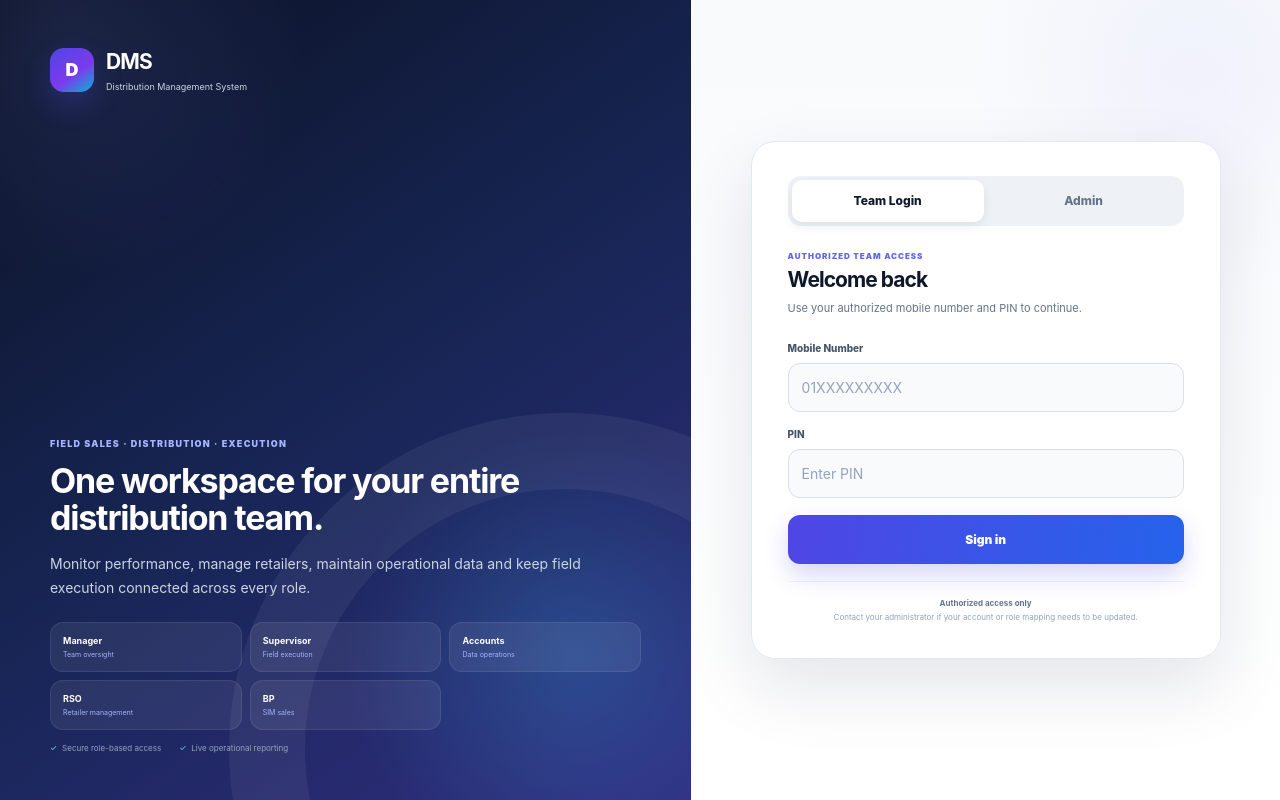
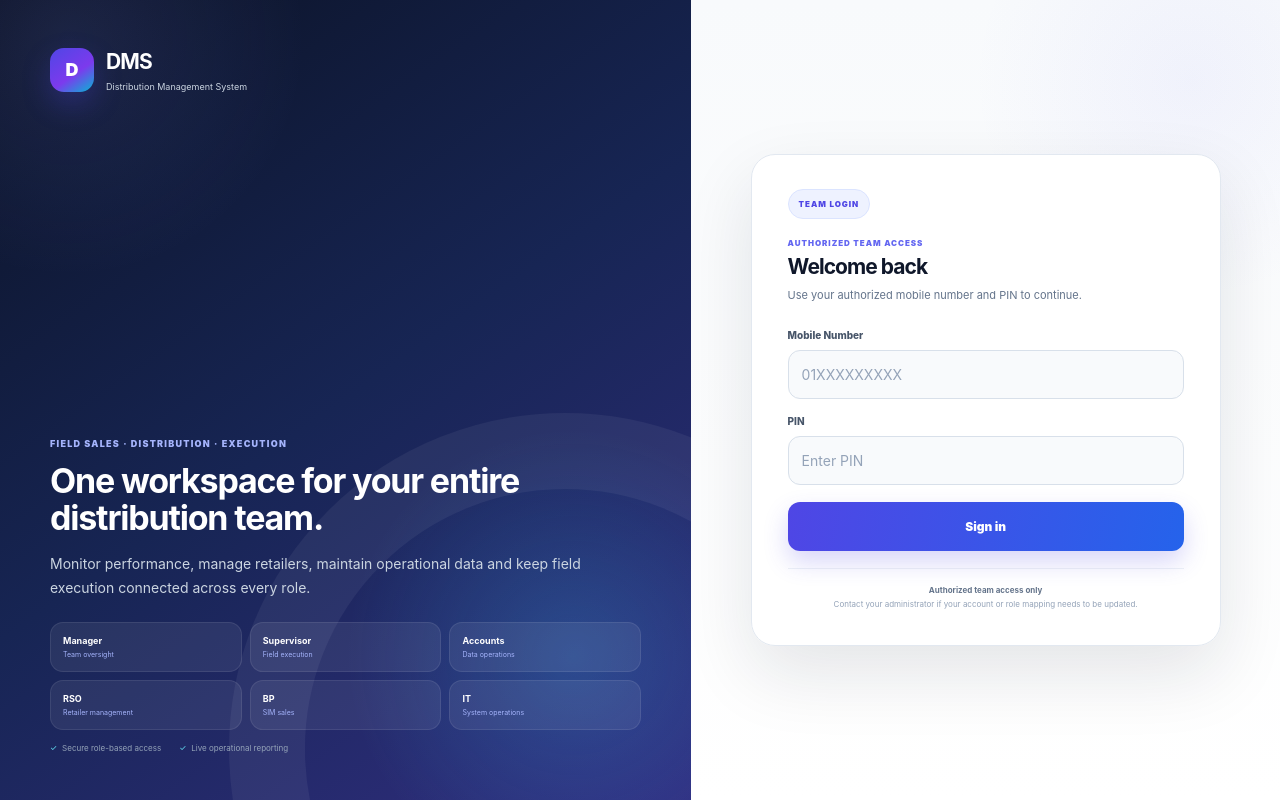
Before and after one commit to sumonarafindms/dms-project, a Next.js app: page /login in a window 1280 px wide. Built offline with nearby package versions, Linux system fonts and the light colour scheme; no server answers.

Commit message:
Fix public team login and private admin access

```diff
--- a/app/login/page.tsx
+++ b/app/login/page.tsx
@@ -1,74 +1,183 @@
 "use client";
-import {FormEvent,useState} from "react";
-import {useRouter} from "next/navigation";
 
-export default function Login(){
- const [admin,setAdmin]=useState(false),[error,setError]=useState(""),[busy,setBusy]=useState(false),router=useRouter();
+import { FormEvent, useState } from "react";
+import { useRouter } from "next/navigation";
 
- async function submit(e:FormEvent<HTMLFormElement>){
-  e.preventDefault();setBusy(true);setError("");
-  const f=new FormData(e.currentTarget);
-  try{
-   const res=await fetch("/api/auth/login",{method:"POST",headers:{"content-type":"application/json"},body:JSON.stringify({identifier:f.get("identifier"),credential:f.get("credential"),admin})});
-   const d=await res.json();setBusy(false);
-   if(!res.ok)return setError(d.error||"Sign in failed");
-   router.replace(d.redirect);router.refresh();
-  }catch{
-   setBusy(false);setError("Unable to reach the sign-in service. Please try again.");
+export default function Login() {
+  const [error, setError] = useState("");
+  const [busy, setBusy] = useState(false);
+  const router = useRouter();
+
+  async function submit(e: FormEvent<HTMLFormElement>) {
+    e.preventDefault();
+    setBusy(true);
+    setError("");
+
+    const f = new FormData(e.currentTarget);
+
+    try {
+      const res = await fetch("/api/auth/login", {
+        method: "POST",
+        headers: { "content-type": "application/json" },
+        body: JSON.stringify({
+          identifier: f.get("identifier"),
+          credential: f.get("credential"),
+          admin: false,
+        }),
+      });
+
+      const d = await res.json();
+      setBusy(false);
+
+      if (!res.ok) {
+        return setError(d.error || "Sign in failed");
+      }
+
+      router.replace(d.redirect);
+      router.refresh();
+    } catch {
+      setBusy(false);
+      setError(
+        "Unable to reach the sign-in service. Please try again."
+      );
     }
   }
 
- return <main className="auth-v54">
+  return (
+    <main className="auth-v54">
       <section className="auth-v54-brand">
         <div className="auth-v54-brand-top">
           <div className="auth-v54-logo">D</div>
-    <div><strong>DMS</strong><span>Distribution Management System</span></div>
-   </div>
-   <div className="auth-v54-copy">
-    <span className="auth-v54-kicker">FIELD SALES · DISTRIBUTION · EXECUTION</span>
-    <h1>One workspace for your entire distribution team.</h1>
-    <p>Monitor performance, manage retailers, maintain operational data and keep field execution connected across every role.</p>
-    <div className="auth-v54-role-grid">
-     <div><b>Manager</b><small>Team oversight</small></div>
-     <div><b>Supervisor</b><small>Field execution</small></div>
-     <div><b>Accounts</b><small>Data operations</small></div>
-     <div><b>RSO</b><small>Retailer management</small></div>
-     <div><b>BP</b><small>SIM sales</small></div>
+          <div>
+            <strong>DMS</strong>
+            <span>Distribution Management System</span>
           </div>
         </div>
-   <div className="auth-v54-foot"><span>Secure role-based access</span><span>Live operational reporting</span></div>
+
+        <div className="auth-v54-copy">
+          <span className="auth-v54-kicker">
+            FIELD SALES · DISTRIBUTION · EXECUTION
+          </span>
+
+          <h1>One workspace for your entire distribution team.</h1>
+
+          <p>
+            Monitor performance, manage retailers, maintain operational
+            data and keep field execution connected across every role.
+          </p>
+
+          <div className="auth-v54-role-grid">
+            <div>
+              <b>Manager</b>
+              <small>Team oversight</small>
+            </div>
+
+            <div>
+              <b>Supervisor</b>
+              <small>Field execution</small>
+            </div>
+
+            <div>
+              <b>Accounts</b>
+              <small>Data operations</small>
+            </div>
+
+            <div>
+              <b>RSO</b>
+              <small>Retailer management</small>
+            </div>
+
+            <div>
+              <b>BP</b>
+              <small>SIM sales</small>
+            </div>
+
+            <div>
+              <b>IT</b>
+              <small>System operations</small>
+            </div>
+          </div>
+        </div>
+
+        <div className="auth-v54-foot">
+          <span>Secure role-based access</span>
+          <span>Live operational reporting</span>
+        </div>
       </section>
 
       <section className="auth-v54-panel">
         <form className="auth-v54-card" onSubmit={submit}>
-    <div className="auth-v54-mobile-brand"><div className="auth-v54-logo">D</div><div><strong>DMS</strong><span>Distribution Management System</span></div></div>
+          <div className="auth-v54-mobile-brand">
+            <div className="auth-v54-logo">D</div>
 
-    <div className="auth-v54-tabs" role="tablist" aria-label="Login type">
-     <button type="button" className={!admin?"active":""} onClick={()=>{setAdmin(false);setError("")}}>Team Login</button>
-     <button type="button" className={admin?"active":""} onClick={()=>{setAdmin(true);setError("")}}>Admin</button>
+            <div>
+              <strong>DMS</strong>
+              <span>Distribution Management System</span>
+            </div>
           </div>
 
-    <div className="auth-v54-overline">{admin?"SYSTEM ADMINISTRATION":"AUTHORIZED TEAM ACCESS"}</div>
-    <h2>{admin?"Administrator sign in":"Welcome back"}</h2>
-    <p className="auth-v54-intro">{admin?"Use your administrator username or mobile number and password.":"Use your authorized mobile number and PIN to continue."}</p>
+          <div className="auth-v58-team-badge">
+            TEAM LOGIN
+          </div>
+
+          <div className="auth-v54-overline">
+            AUTHORIZED TEAM ACCESS
+          </div>
+
+          <h2>Welcome back</h2>
+
+          <p className="auth-v54-intro">
+            Use your authorized mobile number and PIN to continue.
+          </p>
 
           <label className="auth-v54-field">
-     <span>{admin?"Username / Mobile Number":"Mobile Number"}</span>
-     <input name="identifier" required autoComplete="username" placeholder={admin?"Username or mobile number":"01XXXXXXXXX"}/>
-    </label>
-    <label className="auth-v54-field">
-     <span>{admin?"Password":"PIN"}</span>
-     <input name="credential" required type="password" autoComplete="current-password" placeholder={admin?"Enter password":"Enter PIN"} inputMode={admin?undefined:"numeric"}/>
+            <span>Mobile Number</span>
+
+            <input
+              name="identifier"
+              required
+              autoComplete="username"
+              placeholder="01XXXXXXXXX"
+              inputMode="tel"
+            />
           </label>
 
-    {error&&<div className="auth-v54-error">{error}</div>}
-    <button className="auth-v54-submit" disabled={busy}>{busy?"Signing in…":"Sign in"}</button>
+          <label className="auth-v54-field">
+            <span>PIN</span>
+
+            <input
+              name="credential"
+              required
+              type="password"
+              autoComplete="current-password"
+              placeholder="Enter PIN"
+              inputMode="numeric"
+            />
+          </label>
+
+          {error && (
+            <div className="auth-v54-error">
+              {error}
+            </div>
+          )}
+
+          <button
+            className="auth-v54-submit"
+            disabled={busy}
+          >
+            {busy ? "Signing in…" : "Sign in"}
+          </button>
 
           <div className="auth-v54-help">
-     <strong>Authorized access only</strong>
-     <span>Contact your administrator if your account or role mapping needs to be updated.</span>
+            <strong>Authorized team access only</strong>
+
+            <span>
+              Contact your administrator if your account or role
+              mapping needs to be updated.
+            </span>
           </div>
         </form>
       </section>
     </main>
+  );
 }
```
Lines whose indentation alone changed are shown as unchanged.
